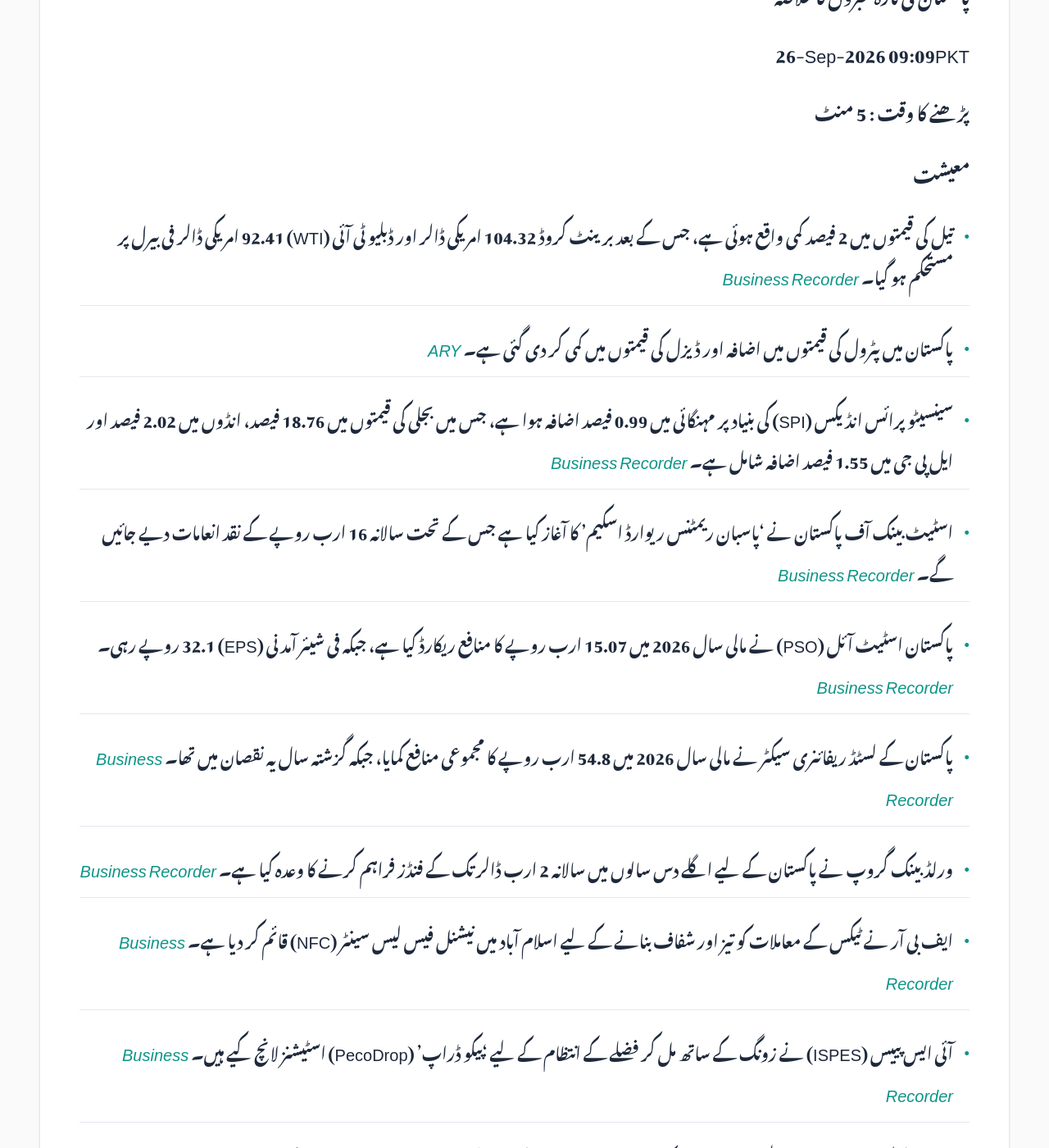
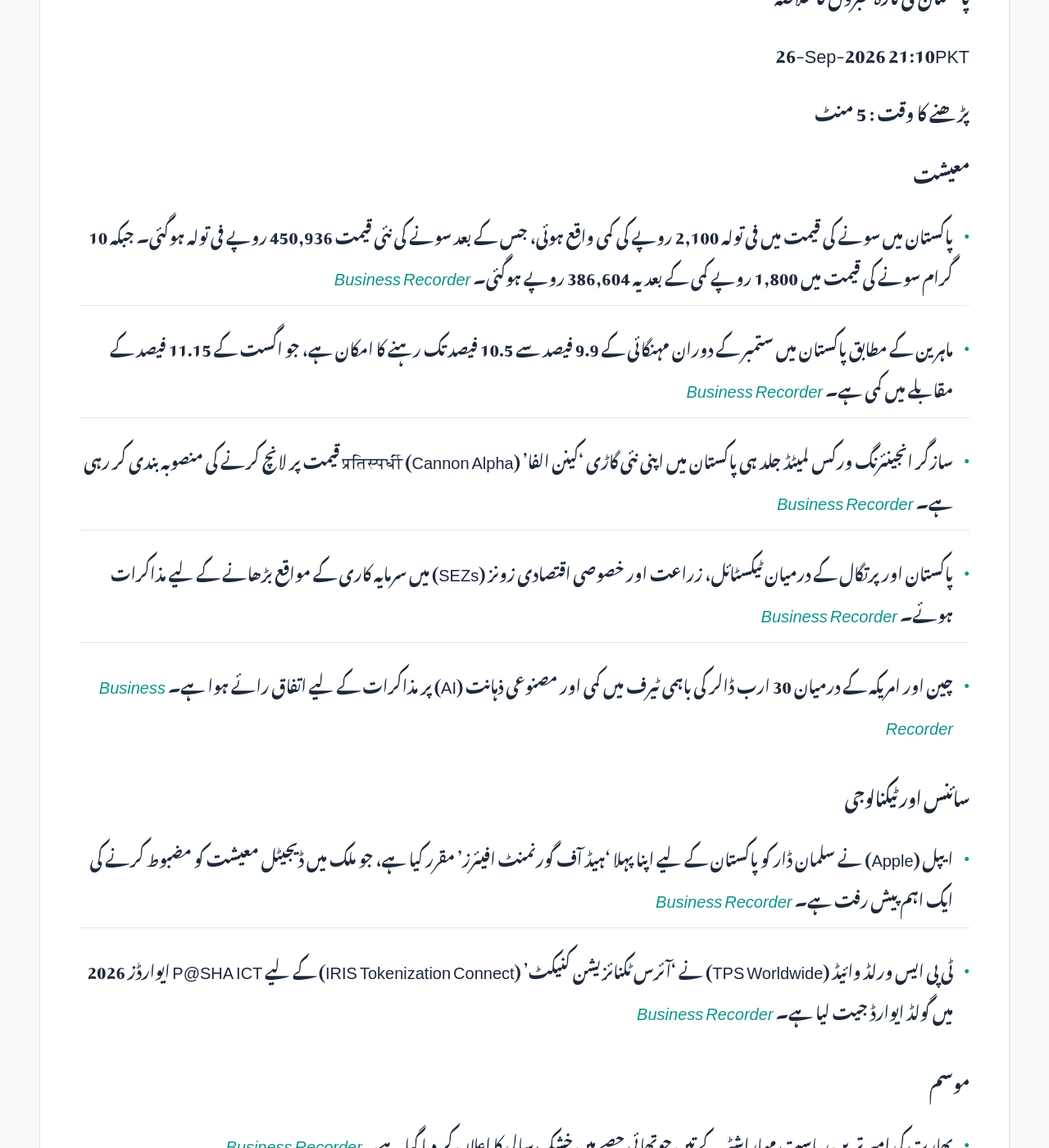
Before and after one commit to zsubzwary/news, a Jekyll site: the page built from ur/index.md, in a window 1280 px wide and 1400 px high, scrolled down 354 px. Shown: the whole window at 82% size. Built offline with Jekyll 4.4.1, drawn with Linux system fonts in a browser that asks for light colours; some web fonts are replaced; comment, search, counter and statistics services are not loaded; some of the changed text lies outside the part shown.

Commit message:
DateTime; 2026-09-26T16:10:38.872Z

```diff
--- a/ur/index.md
+++ b/ur/index.md
@@ -7,50 +7,53 @@ rtl: true
 
 پاکستان کی تازہ خبروں کا خلاصہ
 
- &lrm; 26-Sep-2026 09:09PKT
+ &lrm; 26-Sep-2026 21:10PKT
 
 پڑھنے کا وقت : 5 منٹ
 
 ### معیشت
-- تیل کی قیمتوں میں 2 فیصد کمی واقع ہوئی ہے، جس کے بعد برینٹ کروڈ 104.32 امریکی ڈالر اور ڈبلیو ٹی آئی (WTI) 92.41 امریکی ڈالر فی بیرل پر مستحکم ہو گیا۔ *[Business Recorder](https://www.brecorder.com/news/40441307/oil-prices-slide-2pc)*
-- پاکستان میں پٹرول کی قیمتوں میں اضافہ اور ڈیزل کی قیمتوں میں کمی کر دی گئی ہے۔ *[ARY](https://arynews.tv/pakistan-raises-petrol-price-cuts-diesel-price)*
-- سینسیٹو پرائس انڈیکس (SPI) کی بنیاد پر مہنگائی میں 0.99 فیصد اضافہ ہوا ہے، جس میں بجلی کی قیمتوں میں 18.76 فیصد، انڈوں میں 2.02 فیصد اور ایل پی جی میں 1.55 فیصد اضافہ شامل ہے۔ *[Business Recorder](https://www.brecorder.com/news/40441314/spi-based-inflation-rises-slightly)*
-- اسٹیٹ بینک آف پاکستان نے 'پاسبان ریمٹنس ریوارڈ اسکیم' کا آغاز کیا ہے جس کے تحت سالانہ 16 ارب روپے کے نقد انعامات دیے جائیں گے۔ *[Business Recorder](https://www.brecorder.com/news/40441315/sbp-launches-remittance-reward-scheme)*
-- پاکستان اسٹیٹ آئل (PSO) نے مالی سال 2026 میں 15.07 ارب روپے کا منافع ریکارڈ کیا ہے، جبکہ فی شیئر آمدنی (EPS) 32.1 روپے رہی۔ *[Business Recorder](https://www.brecorder.com/news/40441305/pso-posts-over-rs15bn-profit-in-fy26)*
-- پاکستان کے لسٹڈ ریفائنری سیکٹر نے مالی سال 2026 میں 54.8 ارب روپے کا مجموعی منافع کمایا، جبکہ گزشتہ سال یہ نقصان میں تھا۔ *[Business Recorder](https://www.brecorder.com/news/40441304/higher-fuel-prices-refineries-report-rs548bn-profit-in-fy26)*
-- ورلڈ بینک گروپ نے پاکستان کے لیے اگلے دس سالوں میں سالانہ 2 ارب ڈالر تک کے فنڈز فراہم کرنے کا وعدہ کیا ہے۔ *[Business Recorder](https://www.brecorder.com/news/40441310/cpf-2026-35-world-bank-group-pledges-to-mobilise-up-to-usd2bn-annually-over-next-decade)*
-- ایف بی آر نے ٹیکس کے معاملات کو تیز اور شفاف بنانے کے لیے اسلام آباد میں نیشنل فیس لیس سینٹر (NFC) قائم کر دیا ہے۔ *[Business Recorder](https://www.brecorder.com/news/40441313/fbr-establishes-nfc-in-islamabad)*
-- آئی ایس پییس (ISPES) نے زونگ کے ساتھ مل کر فضلے کے انتظام کے لیے 'پیکو ڈراپ' (PecoDrop) اسٹیشنز لانچ کیے ہیں۔ *[Business Recorder](https://www.brecorder.com/news/40441319/ispes-launches-pecodrop-with-zong)*
-- پنجاب کے گورنر نے مقامی سطح پر سولر سسٹم کی تیاری کو فروغ دینے کے لیے ایک پالیسی فریم ورک کا مطالبہ کیا ہے۔ *[Business Recorder](https://www.brecorder.com/news/40441318/governor-calls-for-policy-to-boost-local-solar-manufacturing)*
-- پاکستان شوگر ملز ایسوسی ایشن نے شوگر سیکٹر کے مکمل ڈی ریگولیشن کا مطالبہ کیا ہے۔ *[Business Recorder](https://www.brecorder.com/news/40441312/psma-calls-for-complete-sugar-sector-deregulation)*
+- پاکستان میں سونے کی قیمت میں فی تولہ 2,100 روپے کی کمی واقع ہوئی، جس کے بعد سونے کی نئی قیمت 450,936 روپے فی تولہ ہوگئی۔ جبکہ 10 گرام سونے کی قیمت میں 1,800 روپے کمی کے بعد یہ 386,604 روپے ہوگئی۔ *[Business Recorder](https://www.brecorder.com/news/40441342/gold-price-drops-by-rs2700-per-tola-in-pakistan)*
+- ماہرین کے مطابق پاکستان میں ستمبر کے دوران مہنگائی کے 9.9 فیصد سے 10.5 فیصد تک رہنے کا امکان ہے، جو اگست کے 11.15 فیصد کے مقابلے میں کمی ہے۔ *[Business Recorder](https://www.brecorder.com/news/40441339/pakistan-september-inflation-seen-easing-but-energy-pressures-persist)*
+- سازگر انجینئرنگ ورکس لمیٹڈ جلد ہی پاکستان میں اپنی نئی گاڑی 'کینن الفا' (Cannon Alpha) प्रतिस्पर्धी قیمت پر لانچ کرنے کی منصوبہ بندی کر رہی ہے۔ *[Business Recorder](https://www.brecorder.com/news/40441349/sazgar-to-launch-cannon-alpha-in-coming-months-report)*
+- پاکستان اور پرتگال کے درمیان ٹیکسٹائل، زراعت اور خصوصی اقتصادی زونز (SEZs) میں سرمایہ کاری کے مواقع بڑھانے کے لیے مذاکرات ہوئے۔ *[Business Recorder](https://www.brecorder.com/news/40441343/pakistan-portugal-discuss-investment-opportunities-in-textiles-agri-amp-sezs)*
+- چین اور امریکہ کے درمیان 30 ارب ڈالر کی باہمی ٹیرف میں کمی اور مصنوعی ذہانت (AI) پر مذاکرات کے لیے اتفاق رائے ہوا ہے۔ *[Business Recorder](https://www.brecorder.com/news/40441346/china-us-agree-to-30-billion-tariff-cut-ai-dialogue-during-xi-visit)*
 
 ### سائنس اور ٹیکنالوجی
-- گوگل یکم اکتوبر کو اے آئی کمپیوٹنگ ہارڈ ویئر کے لیے اسپیس ایکس (SpaceX) کی ٹیکنالوجی متعارف کروانے والا ہے۔ *[ARY](https://arynews.tv/google-to-introduce-spacex-tech-to-ai-computing-hardware-on-october-1-launch)*
-- ناسا کے پرسی ویئرنس روور نے مریخ پر قدیم گرم زیر زمین پانی کی سرگرمیوں کا پتہ لگا لیا ہے۔ *[ARY](https://arynews.tv/nasas-perseverance-rover-uncovers-ancient-hot-groundwater-activity-on-mars)*
+- ایپل (Apple) نے سلمان ڈار کو پاکستان کے لیے اپنا پہلا 'ہیڈ آف گورنمنٹ افیئرز' مقرر کیا ہے، جو ملک میں ڈیجیٹل معیشت کو مضبوط کرنے کی ایک اہم پیش رفت ہے۔ *[Business Recorder](https://www.brecorder.com/news/40441355/five-things-to-know-about-salman-dar-apples-first-head-of-govt-affairs-for-pakistan)*
+- ٹی پی ایس ورلڈ وائیڈ (TPS Worldwide) نے 'آئرس ٹکنائزیشن کنیکٹ' (IRIS Tokenization Connect) کے لیے P@SHA ICT ایوارڈز 2026 میں گولڈ ایوارڈ جیت لیا ہے۔ *[Business Recorder](https://www.brecorder.com/news/40441354/tps-worldwide-wins-gold-at-p-at-sha-ict-awards-2026-for-iris-tokenization-connect)*
+
+### موسم
+- بھارت کی امیر ترین ریاست مہاراشٹر کے تین چوتھائی حصے میں خشک سالی کا اعلان کر دیا گیا ہے۔ *[Business Recorder](https://www.brecorder.com/news/40441350/drought-declared-in-three-quarters-of-indias-richest-state)*
+- بینکاک (تھائی لینڈ) میں 48 گھنٹوں کے دوران 300 ملی میٹر (12 انچ) بارش کے بعد شہر کو ڈیزاسٹر زون قرار دے دیا گیا ہے۔ *[Business Recorder](https://www.brecorder.com/news/40441341/thai-capital-bangkok-declared-disaster-zone-amid-flooding)*
 
 ### سیاست
-- پی ٹی آئی نے اسلام آباد کے لیے اپنے مجوزہ لانگ مارچ کو 27 ستمبر کے بجائے 4 اکتوبر تک ملتوی کر دیا ہے۔ *[Business Recorder](https://www.brecorder.com/news/40441306/pti-decides-to-postpone-islamabad-long-march)*
-- ایران کے صدر مسعود پزیشکیان نے کہا ہے کہ امریکہ کو جنگ ختم کرنے یا اسے جاری رکھنے کا فیصلہ خود کرنا ہوگا۔ *[Business Recorder](https://www.brecorder.com/news/40441303/us-must-choose-whether-to-end-war-iran)*
-- ترکیہ، پاکستان اور سعودی عرب کے فوجی سربراہان نے ریاض میں ملاقات کی اور اجتماعی دفاع کے عزم کا اعادہ کیا۔ *[Business Recorder](https://www.brecorder.com/news/40441302/military-chiefs-of-turkiye-pakistan-ksa-hold-talks)*
-- وزیراعظم شہباز شریف نے امریکی کمپنیوں کو پاکستان میں سرمایہ کاری کے مواقع استعمال کرنے کی دعوت دی۔ *[Business Recorder](https://www.brecorder.com/news/40441311/pm-invites-us-firms-to-tap-investment-potential)*
-- پنجاب حکومت نے قانون اور نظم و ضبط کی خلاف ورزی کرنے والوں کے خلاف کوئی نرمی نہ برتنے کا اعلان کیا ہے۔ *[Business Recorder](https://www.brecorder.com/news/40441316/no-leniency-to-be-shown-to-those-disrupting-law-order)*
+- نائب وزیراعظم اور وزیر خارجہ اسحاق ڈار نے نئی یارک میں ایک اجلاس کے دوران القدس (الاقصی مسجد) کی صورتحال پر عالمی برادری سے اجتماعی ردعمل کا مطالبہ کیا۔ *[Business Recorder](https://www.brecorder.com/news/40441348/dpm-dar-urges-collective-response-to-violations-at-al-aqsa-mosque)*
+- پاکستان نے اقوام متحدہ کی جنرل اسمبلی (UNGA) میں بھارت کو دہشت گردی کی حمایت کرنے اور اقلیتوں کے حقوق کی خلاف ورزی کرنے کا نشانہ بنایا۔ *[Business Recorder](https://www.brecorder.com/news/40441351/india-is-supporting-terrorism-violating-minority-rights-pakistan-tells-unga)*
 
 ### قومی
-- حج 2027 کے لیے پاکستانی زائرین کے طبی فٹنس سرٹیفکیٹ جمع کروانے کا عمل آن لائن کر دیا گیا ہے۔ *[ARY](https://arynews.tv/hajj-2027-medical-fitness-certificate-submission-goes-online-for-pakistani-pilgrims)*
-- کمشنر کراچی نے شہر میں کتے کے کاٹنے کے واقعات کو روکنے اور اینٹی ریبیز ویکسین کی دستیابی یقینی بنانے کے احکامات دیے ہیں۔ *[Business Recorder](https://www.brecorder.com/news/40441317/commissioner-orders-steps-to-curb-dog-bite-incidents)*
-- پاکستان کلائمیٹ فائنانس کے حوالے سے COP31 اقدام کے لیے منتخب ہونے والے پہلے پانچ ممالک میں شامل ہے۔ *[ARY](https://arynews.tv/pakistan-among-first-five-countries-selected-for-cop31-climate-finance-implementation-initiative)*
-- یو ایس قونصل جرید کراچی نے امریکی آزادی کے 250 سال مکمل ہونے پر 'فریڈم 250' تقریب کا انعقاد کیا۔ *[Business Recorder](https://www.brecorder.com/news/40441260/us-consulate-general-marks-freedom-250)*
-- کوہاٹ پولیس لائنز اور ہنگو میں ہونے والے حالیہ حملوں نے دہشت گردی کے خطرے کو دوبارہ نمایاں کر دیا ہے۔ *[Business Recorder](https://www.brecorder.com/news/40441256/converging-crises)*
+- ڈیرہ اسماعیل خان کے علاقے درازیندا میں ہونے والے دھماکے میں 11 افراد جاں بحق اور 30 زخمی ہو گئے، جس کی ذمہ داری تحریک طالبان پاکستان (TTP) نے لی ہے۔ *[Business Recorder](https://www.brecorder.com/news/40441353/blast-in-dera-ismail-khan-kills-11-injures-30-rescue-1122)*
+- ڈیرہ اسماعیل خان میں ایمبولینس کو نشانہ بنائے جانے کے نتیجے میں دو ریسکیو ورکرز جاں بحق ہو گئے۔ *[ARY](https://arynews.tv/ambulance-targeted-in-di-khan-two-rescue-workers-killed)*
+- نقیب اللہ کیس میں ثبوتوں کی کمی کے باعث مزید 7 ملزمان کو بری کر دیا گیا۔ *[ARY](https://arynews.tv/naqeebullah-case-seven-more-suspects-acquitted-over-lack-of-evidence)*
+- نادرا (NADRA) نے اپنی 'پاک آئی ڈی' (Pak ID) ایپ میں نئے فیچرز متعارف کروا دیے ہیں۔ *[ARY](https://arynews.tv/nadra-introduces-new-features-in-updated-pak-id-app)*
+- شارجیل میمن کے مطابق 'پنک سکوٹی' حاصل کرنے کے لیے ڈرائیونگ لائسنس اور ٹیسٹ لازمی قرار دے دیا گیا ہے۔ *[ARY](https://arynews.tv/driving-licence-and-test-mandatory-to-receive-pink-scooties-says-sharjeel-memon)*
+- پاکستان نیوی نے بحیرہ عرب میں ایک مشترکہ آپریشن کے دوران 2,800 کلوگرام سے زائد منشیات قبضے میں لے لیں، جن کی مالیت تقریباً 750 ملین ڈالر ہے۔ *[Business Recorder](https://www.brecorder.com/news/40441340/pakistan-navy-seizes-over-2800kg-narcotics-worth-750mn-in-arabian-sea)*
 
 ### بین الاقوامی
-- ورلڈ ٹریڈ آرگنائزیشن (WTO) کی رپورٹ کے مطابق عالمی تجارتی نظام کو 80 سالوں میں سب سے زیادہ رکاوٹوں کا سامنا ہے۔ *[Business Recorder](https://www.brecorder.com/news/40441255/global-trade-disruptions)*
-- ایک بھارتی وزیر نے اے آر وائی نیوز کے صحافی کے سوالات کا جواب دینے میں ناکامی دکھائی۔ *[ARY](https://arynews.tv/watch-indian-minister-fails-to-answer-questions-by-ary-news-journalist)*
+- ایران نے واضح کیا ہے کہ وہ ایٹمی پروگرام کے حوالے سے کوئی رعایت نہیں دے گا۔ *[ARY](https://arynews.tv/iran-will-make-no-nuclear-concessions-iranian-official-says)*
+- امریکی صدر ڈونلڈ ٹرمپ نے ہرمز کے مقام کو دوبارہ کھولنے اور مشرق وسطیٰ میں لڑائی ختم کرنے کی ایرانی تجویز مسترد کر دی ہے۔ *[Business Recorder](https://www.brecorder.com/news/40441358/trump-rejects-iranian-proposal-to-open-hormuz-and-end-fighting)*
+- ایرانی صدر مسعود پزیشکیان کے مطابق ہرمز کے مقام کو کھولنے کے نئے منصوبے کو سپریم لیڈر کی حمایت حاصل ہے۔ *[Business Recorder](https://www.brecorder.com/news/40441352/iran-president-says-supreme-leader-backs-new-plan-to-reopen-hormuz)*
+- انڈونیشیا کے بحیرہ جاوا میں کشتی ڈوبنے سے مرنے والوں کی تعداد بڑھ کر 64 ہو گئی ہے، جبکہ 243 افراد اس حادثے کا شکار ہوئے۔ *[Business Recorder](https://www.brecorder.com/news/40441357/death-toll-from-indonesia-ferry-sinking-jumps-to-64)*
+- برازیل میں مہنگائی کے مسائل صدر لولا کی دوبارہ انتخاب کی مہم کے لیے مشکلات پیدا کر رہے ہیں۔ *[ARY](https://arynews.tv/in-brazil-frustration-over-cost-of-living-undermines-lulas-reelection-bid)*
+- وینزویلا کے صدر اپنی امریکہ کے دورے سے بغیر کسی معاہدے اور انتخاب کی تاریخ کے واپس آگئے ہیں۔ *[ARY](https://arynews.tv/venezuela-president-returns-from-us-visit-with-no-deals-no-firm-election-date)*
+- ایتھنز (یونان) میں دھماکے کے نتیجے میں ایک خاتون جاں بحق اور 5 افراد لاپتہ ہو گئے ہیں۔ *[Business Recorder](https://www.brecorder.com/news/40441345/one-dead-5-missing-after-explosion-destroys-building-in-athens)*
 
 ### کھیل
-- کوچ ٹوچل نے انگلینڈ ٹیم کے کیمپ سے پالمر کی غیر موجودگی کے حوالے سے وضاحت پیش کی۔ *[ARY](https://arynews.tv/tuchel-addresses-palmers-england-camp-absences)*
+- ویرات کوہلی نے اعلان کیا ہے کہ 2027 کا ورلڈ کپ ان کا بھارت کے لیے آخری ورلڈ کپ ہوگا۔ *[Business Recorder](https://www.brecorder.com/news/40441347/kohli-says-2027-world-cup-will-be-his-last-for-india)*
+- آسٹریلیا کے وکٹ کیپر بیٹسمین جوش انگلس انگلی کے فریکچر کی وجہ سے جنوبی افریقہ کے خلاف ون ڈے سیریز سے باہر ہو گئے ہیں۔ *[Business Recorder](https://www.brecorder.com/news/40441344/australia-dealt-injury-blow-as-inglis-returns-home-with-finger-fracture)*
 
 ### صحت
-- الزائمر کے جین کے اثرات کو ممکنہ طور پر الٹنا (reversible) ممکن ہو سکتا ہے۔ *[ARY](https://arynews.tv/effects-of-alzheimers-gene-might-be-reversible)*
+- نئی تحقیق کے مطابق GLP-1 ادویات کینسر سے بچاؤ اور مدافعتی نظام کے ردعمل پر اثر انداز ہو سکتی ہیں۔ *[ARY](https://arynews.tv/how-glp-1-medications-impact-cancer-survival-and-immune-response)*
+- امریکی ادارے نے پارکنسنز بیماری کے علاج کے لیے AbbVie کی دوا 'Tavapadon' کو منظوری دے دی ہے۔ *[ARY](https://arynews.tv/tavapadon-us-approves-abbvies-drug-for-parkinsons-disease)*
 
 ### دیگر
-- نوح ووڈز کی انکویسٹ (Inquest) میں انکشاف ہوا کہ وہ باڑ میں موجود خلا کے ذریعے کھیل کے میدان سے باہر نکل گئے تھے۔ *[ARY](https://arynews.tv/noah-woods-inquest-reveals-he-escaped-play-area-through-gap-in-fence)*
+- بٹگرام میں کیبل کار کے حادثے کے دوران ہونے والے ریسکیو آپریشن کے حوالے سے ایک دستاویزی کہانی پر بحث ہوئی۔ *[Business Recorder](https://www.brecorder.com/news/40441213/how-a-pakistani-rescue-became-a-hollywood-thriller-and-what-it-took-to-get-there)*
```
